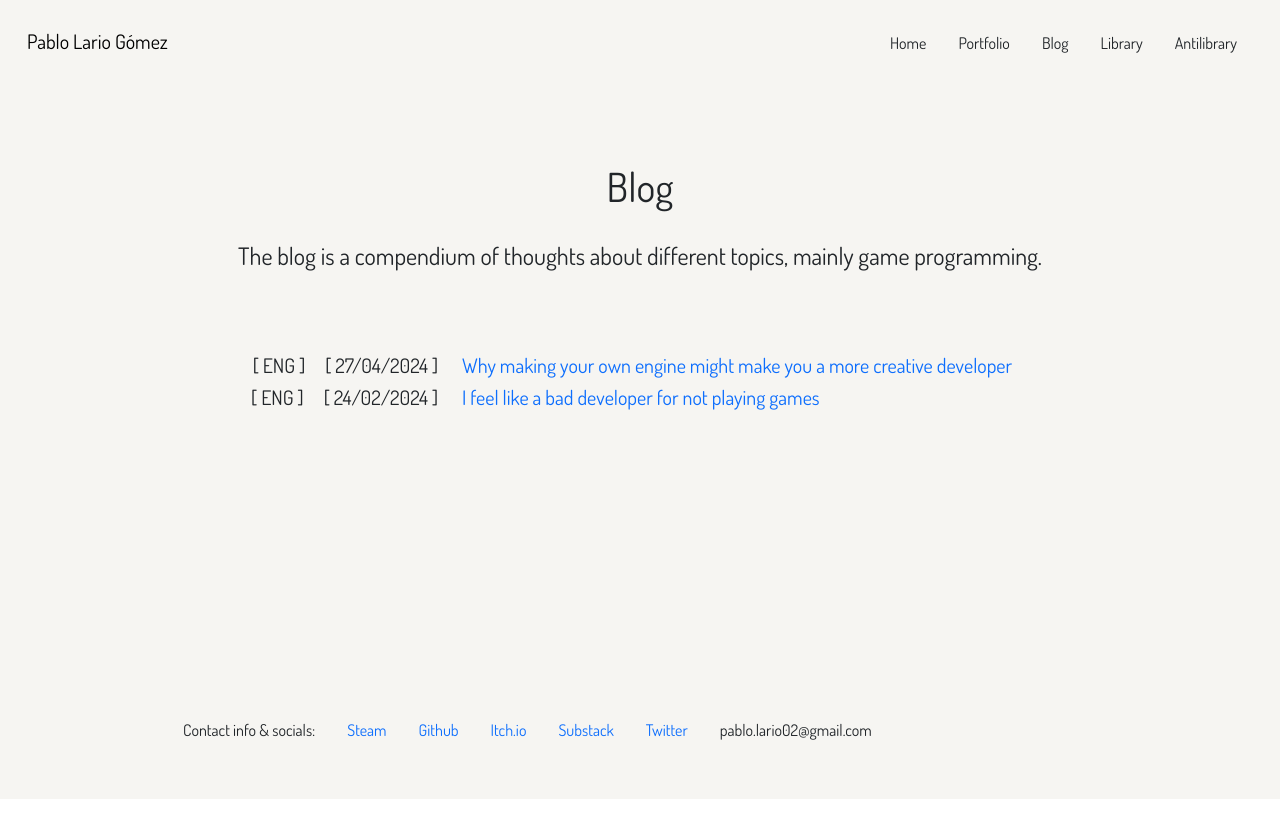
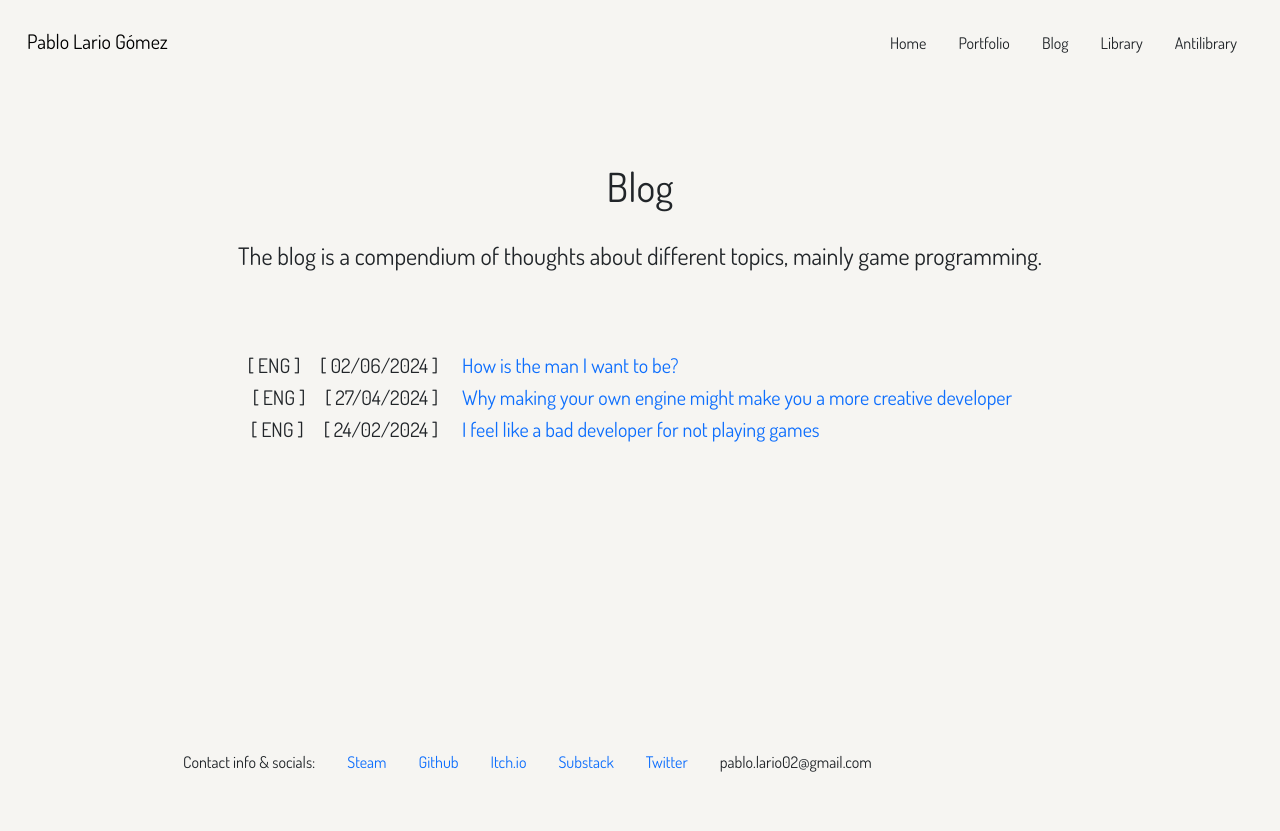
Before and after one commit to Thelario/pablo-lario-website, a Vue app: page /blog in a window 1280 px wide. Before the commit the page ends 800 px from the top, so only its background shows below. Built offline with nearby package versions, Linux system fonts and the light colour scheme.

Commit message:
Update Blog.vue

```diff
--- a/src/pages/Blog.vue
+++ b/src/pages/Blog.vue
@@ -11,6 +11,15 @@
     </div>
 
     <div class="container">
+
+      <div class="row">
+        <div class="col-4" style="text-align: right;">
+          <h5 class="dosis-400">[ ENG ]&emsp;[ 02/06/2024 ]</h5>
+        </div>
+        <div class="col" style="text-align: left;">
+          <h5 class="dosis-400"><a href="https://pablolario.substack.com/p/how-is-the-man-i-want-to-be" target="_blank">How is the man I want to be?</a></h5>
+        </div>
+      </div>
 
       <div class="row">
         <div class="col-4" style="text-align: right;">
```
